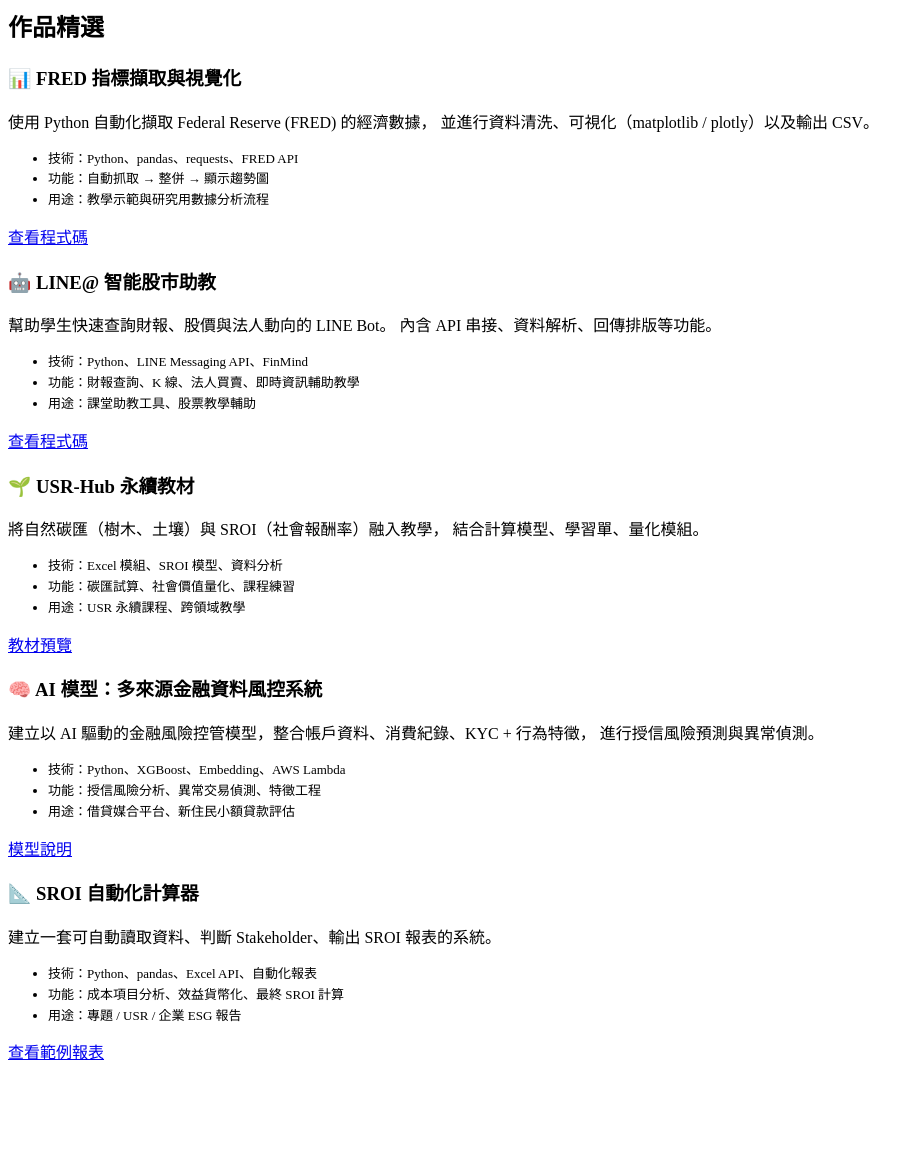
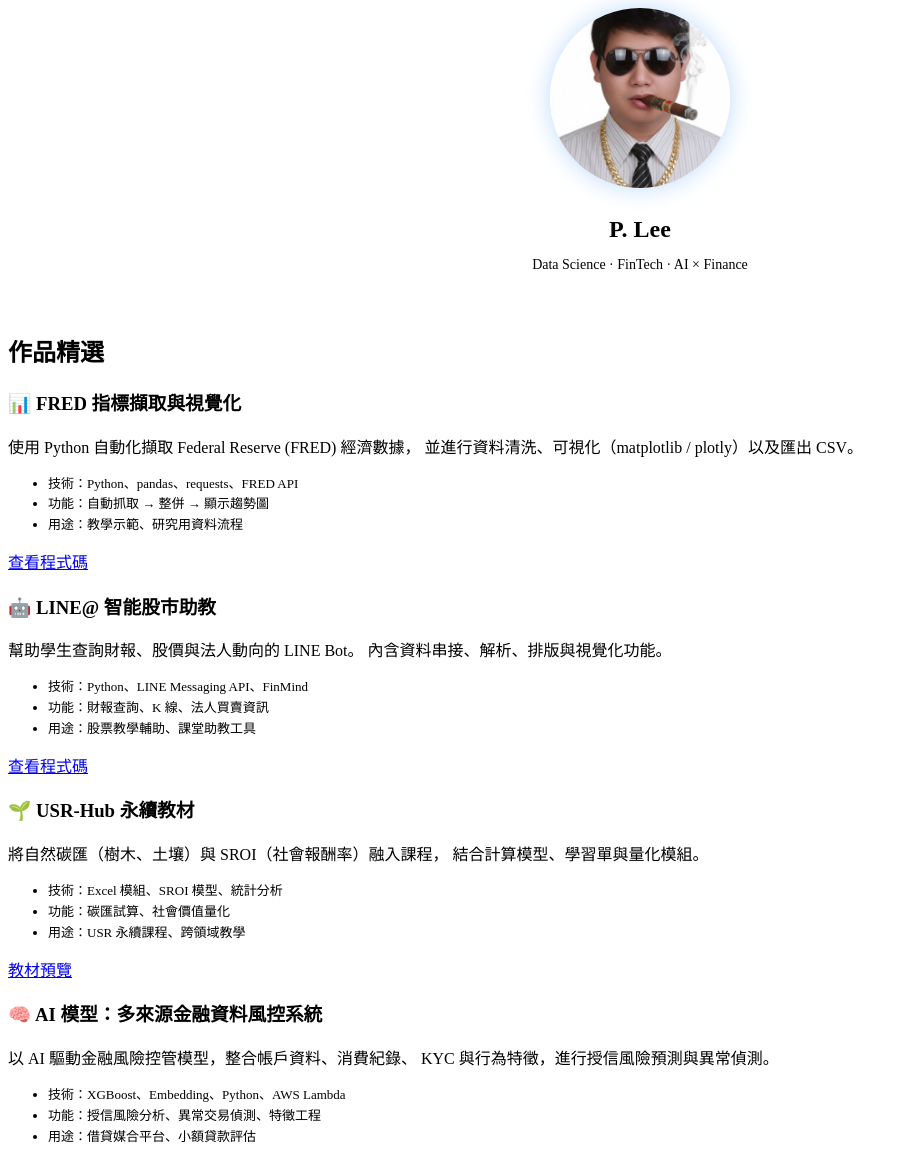
Before and after one commit to pleeminru/pleeminru.github.io, a plain HTML site: page index.html in a window 1280 px wide. Shown: the top 1150 px of the page, without its empty margins (0-924 px from the left). Before the commit the page ends 1071 px from the top, so only its background shows below. Drawn offline with Linux system fonts and the light colour scheme.

Commit message:
Update index.html

```diff
--- a/index.html
+++ b/index.html
@@ -1,18 +1,39 @@
+<!-- 個人照片區 -->
+<section id="profile" class="section" style="text-align: center; margin-bottom: 60px;">
+  <img src="profile.jpg"
+       alt="Profile Photo"
+       style="
+         width: 180px;
+         height: 180px;
+         object-fit: cover;
+         border-radius: 50%;
+         border: 4px solid var(--accent);
+         box-shadow: 0 0 25px rgba(96,165,250,0.4);
+         margin-bottom: 18px;
+       ">
+  <h2 style="color: var(--text); margin-top: 10px;">P. Lee</h2>
+  <p style="color: var(--muted); font-size: 14px; margin-top: -6px;">
+    Data Science · FinTech · AI × Finance
+  </p>
+</section>
+
+
+<!-- 作品精選區塊 -->
 <section id="projects" class="section">
   <h2>作品精選</h2>
   <div class="card-grid">
 
-    <!-- FRED 作品 -->
+    <!-- FRED -->
     <div class="card">
       <h3>📊 FRED 指標擷取與視覺化</h3>
       <p>
-        使用 Python 自動化擷取 Federal Reserve (FRED) 的經濟數據，
-        並進行資料清洗、可視化（matplotlib / plotly）以及輸出 CSV。
+        使用 Python 自動化擷取 Federal Reserve (FRED) 經濟數據，
+        並進行資料清洗、可視化（matplotlib / plotly）以及匯出 CSV。
       </p>
       <ul style="color: var(--muted); font-size: 13px; line-height: 1.6;">
         <li>技術：Python、pandas、requests、FRED API</li>
         <li>功能：自動抓取 → 整併 → 顯示趨勢圖</li>
-        <li>用途：教學示範與研究用數據分析流程</li>
+        <li>用途：教學示範、研究用資料流程</li>
       </ul>
       <a class="btn" href="#" target="_blank">查看程式碼</a>
     </div>
@@ -21,13 +42,13 @@
     <div class="card">
       <h3>🤖 LINE@ 智能股市助教</h3>
       <p>
-        幫助學生快速查詢財報、股價與法人動向的 LINE Bot。
-        內含 API 串接、資料解析、回傳排版等功能。
+        幫助學生查詢財報、股價與法人動向的 LINE Bot。
+        內含資料串接、解析、排版與視覺化功能。
       </p>
       <ul style="color: var(--muted); font-size: 13px; line-height: 1.6;">
         <li>技術：Python、LINE Messaging API、FinMind</li>
-        <li>功能：財報查詢、K 線、法人買賣、即時資訊輔助教學</li>
-        <li>用途：課堂助教工具、股票教學輔助</li>
+        <li>功能：財報查詢、K 線、法人買賣資訊</li>
+        <li>用途：股票教學輔助、課堂助教工具</li>
       </ul>
       <a class="btn" href="#" target="_blank">查看程式碼</a>
     </div>
@@ -36,42 +57,43 @@
     <div class="card">
       <h3>🌱 USR-Hub 永續教材</h3>
       <p>
-        將自然碳匯（樹木、土壤）與 SROI（社會報酬率）融入教學，
-        結合計算模型、學習單、量化模組。
+        將自然碳匯（樹木、土壤）與 SROI（社會報酬率）融入課程，
+        結合計算模型、學習單與量化模組。
       </p>
       <ul style="color: var(--muted); font-size: 13px; line-height: 1.6;">
-        <li>技術：Excel 模組、SROI 模型、資料分析</li>
-        <li>功能：碳匯試算、社會價值量化、課程練習</li>
+        <li>技術：Excel 模組、SROI 模型、統計分析</li>
+        <li>功能：碳匯試算、社會價值量化</li>
         <li>用途：USR 永續課程、跨領域教學</li>
       </ul>
       <a class="btn" href="#" target="_blank">教材預覽</a>
     </div>
 
-    <!-- 新增：AI 模型作品 -->
+    <!-- AI 模型作品 -->
     <div class="card">
       <h3>🧠 AI 模型：多來源金融資料風控系統</h3>
       <p>
-        建立以 AI 驅動的金融風險控管模型，整合帳戶資料、消費紀錄、KYC + 行為特徵，
-        進行授信風險預測與異常偵測。
+        以 AI 驅動金融風險控管模型，整合帳戶資料、消費紀錄、
+        KYC 與行為特徵，進行授信風險預測與異常偵測。
       </p>
       <ul style="color: var(--muted); font-size: 13px; line-height: 1.6;">
-        <li>技術：Python、XGBoost、Embedding、AWS Lambda</li>
+        <li>技術：XGBoost、Embedding、Python、AWS Lambda</li>
         <li>功能：授信風險分析、異常交易偵測、特徵工程</li>
-        <li>用途：借貸媒合平台、新住民小額貸款評估</li>
+        <li>用途：借貸媒合平台、小額貸款評估</li>
       </ul>
       <a class="btn" href="#" target="_blank">模型說明</a>
     </div>
 
-    <!-- 新增：Line SROI 計算器 -->
+    <!-- SROI 計算器 -->
     <div class="card">
       <h3>📐 SROI 自動化計算器</h3>
       <p>
-        建立一套可自動讀取資料、判斷 Stakeholder、輸出 SROI 報表的系統。
+        自動讀取資料、辨識 Stakeholder、輸出完整 SROI 報表，
+        讓永續成效可視化、量化、可驗證。
       </p>
       <ul style="color: var(--muted); font-size: 13px; line-height: 1.6;">
         <li>技術：Python、pandas、Excel API、自動化報表</li>
-        <li>功能：成本項目分析、效益貨幣化、最終 SROI 計算</li>
-        <li>用途：專題 / USR / 企業 ESG 報告</li>
+        <li>功能：成本項目分析、效益貨幣化、SROI 計算</li>
+        <li>用途：USR / ESG / 專題研究</li>
       </ul>
       <a class="btn" href="#" target="_blank">查看範例報表</a>
     </div>
```
